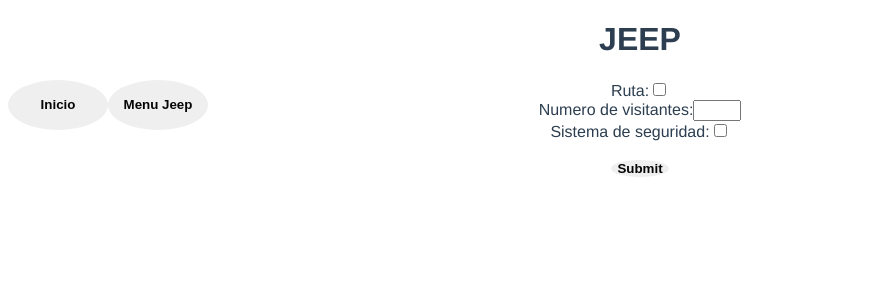
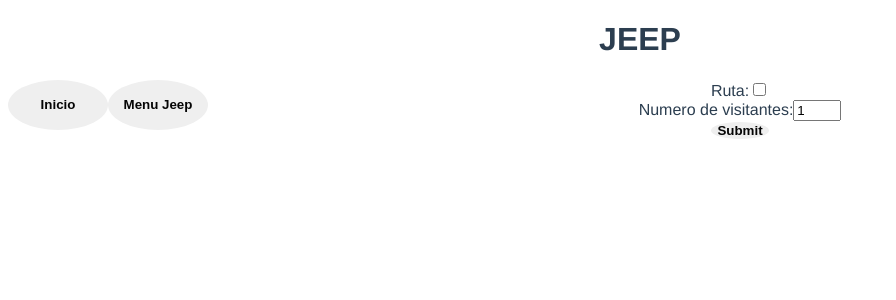
Before and after one commit to spqdeusto/Jurassic-Park-Grupo-3, a Vue app in the folder frontend/: page /newjeep in a window 1280 px wide. Shown: the top 300 px of the page, without its empty margins (0-896 px from the left). Built offline with nearby package versions, Linux system fonts and the light colour scheme.

Commit message:
JeepMenuVue and NewJeep views refined and corrected

```diff
--- a/frontend/src/views/JeepMenuVue.vue
+++ b/frontend/src/views/JeepMenuVue.vue
@@ -50,6 +50,7 @@
               .catch(function (error) {
                   console.log(error)
               });
+              alert("Jeep con id: "+this.selected+" fuera de ruta!")
               this.getTodoterrenos();
         }
       },
--- a/frontend/src/views/NewJeep.vue
+++ b/frontend/src/views/NewJeep.vue
@@ -5,15 +5,12 @@
     <button onclick="window.location.href='/'" style="float: left;width: 100px; height: 50px;" >Inicio</button>
     <button onclick="window.location.href='/jeepmenu'" style="float: left;width: 100px; height: 50px;" >Menu Jeep</button>
 
-    <form id="myForm">
+
     <label for="ruta">Ruta:</label>
-        <input type="checkbox"  id="ruta" name="ruta"><br>
+    <input type="checkbox"  id="ruta" v-model="ruta"><br>
     <label for="numvisitantes">Numero de visitantes:</label>
-        <input type="number" id="numvisitantes" name="numvisitantes" min="1" max="5"><br>
-        <label for="sistemaseguridad">Sistema de seguridad:</label>
-        <input type="checkbox" id="sistemaseguridad" name="sistemaseguridad"><br><br>
-        <button v-on:click="submitForm">Submit</button>
-    </form>
+    <input type="number" id="numvisitantes" v-model="numvisitantes" min="1" max="5"><br>
+    <button v-on:click="submit">Submit</button>
 
   </template>
 
@@ -21,17 +18,15 @@
 import axios from 'axios';
 
 export default {
-  name: 'NewJeepForm',
   data() {
     return {
       ruta: false,
-      numvisitantes: 0,
-      sistemaseguridad: false
+      numvisitantes: 1,
     }
   },
   methods: {
-    submitForm() {
-      const body = { ruta: this.ruta, numvisitantes: this.numvisitantes, sistemaseguridad: this.sistemaseguridad};
+    submit() {
+      const body = { id: '-1', ruta: this.ruta, numvisitantes: this.numvisitantes, sistemaseguridad: false};
       axios.post("/todoterreno/create", body)
       .then(function (response) {
           console.log(response)
@@ -39,6 +34,7 @@
       .catch(function (error) {
           console.log(error)
       });
+      alert("Jeep creado correctamente!")
     }
   }
 }
```
Also changed, not shown: 2 other files (tests, documents, lock files or other folders). Lines whose indentation alone changed are shown as unchanged.
